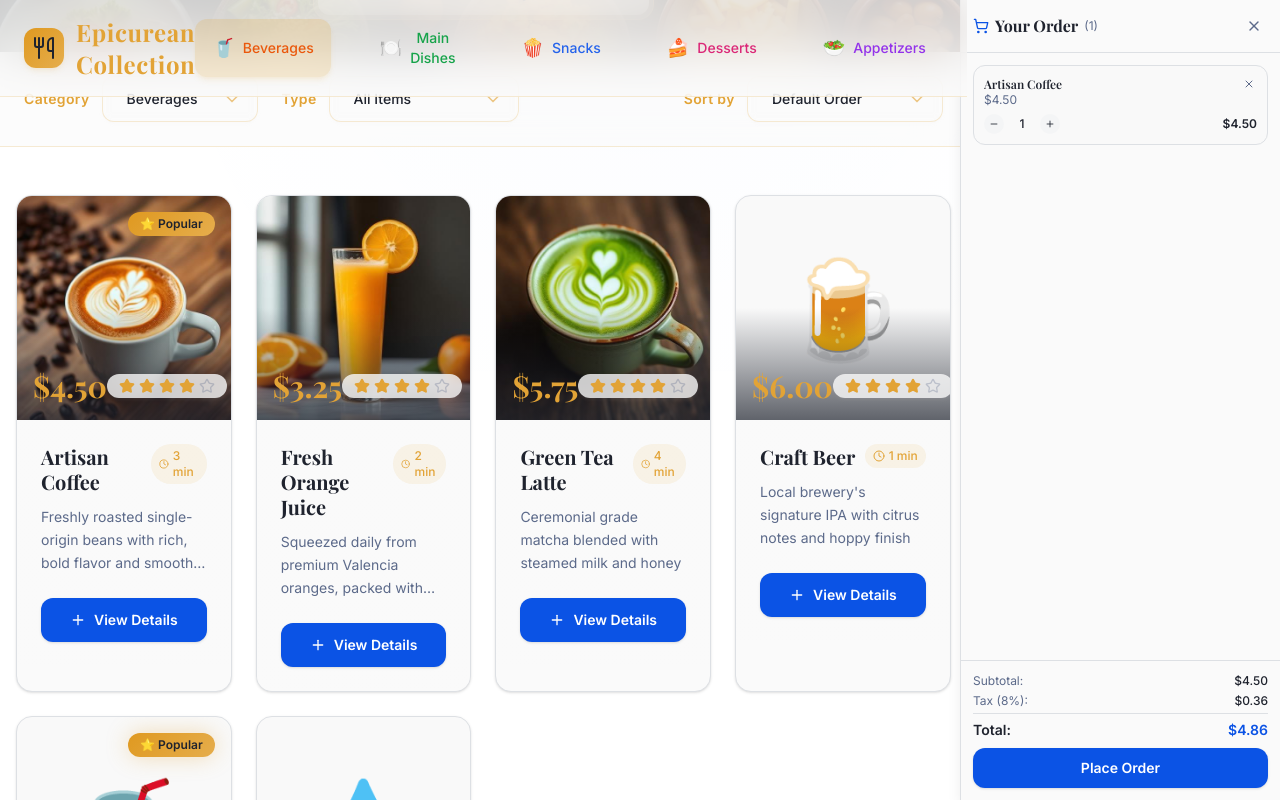
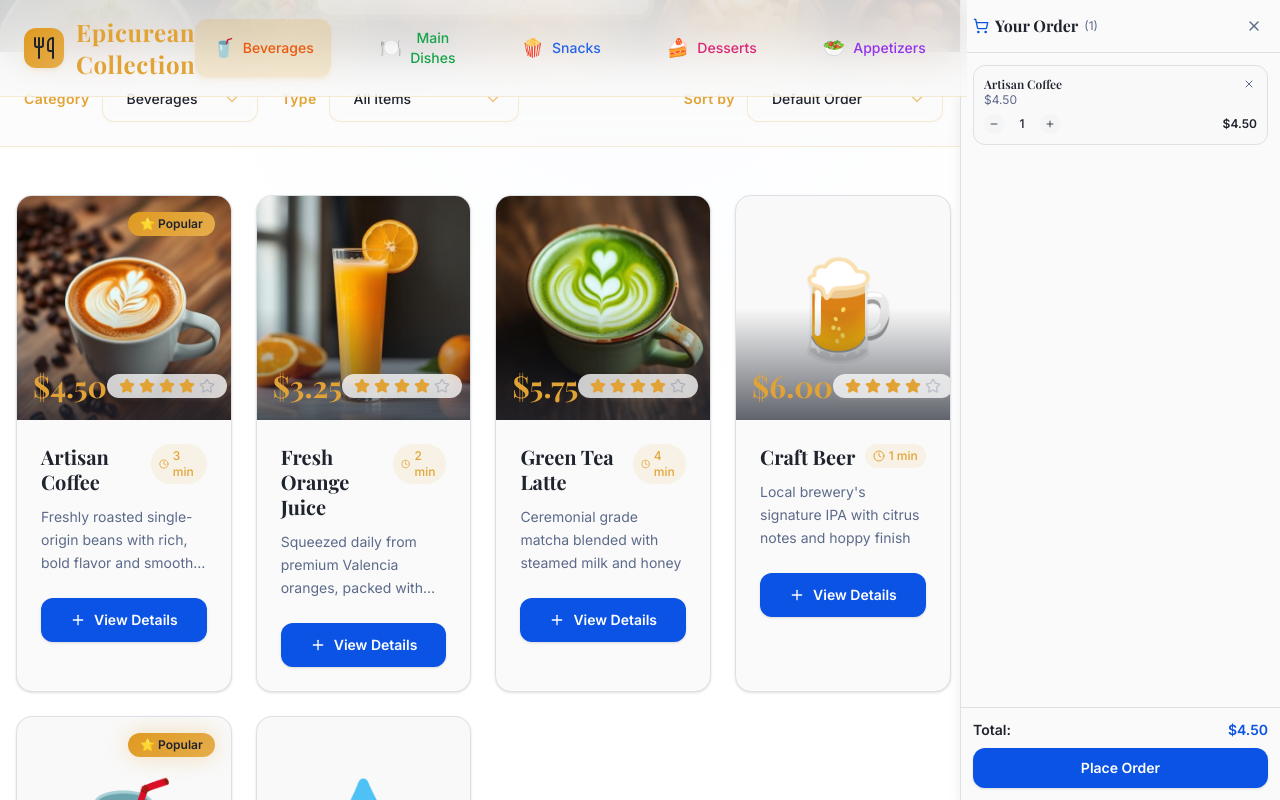
Before and after one commit to jacson03/bolt, a React (Vite) app: page / in a window 1280 px wide. Both pictures are taken after a click on the element 163 px from the left and 829 px from the top of the page. Shown: the part 429-1229 px from the top of the page. Built offline with nearby package versions, Linux system fonts and the light colour scheme.

Commit message:
Remove tax calculation
Remove tax calculation from the item cost.

```diff
--- a/src/components/ItemSidebar.tsx
+++ b/src/components/ItemSidebar.tsx
@@ -11,9 +11,7 @@ interface ItemSidebarProps {
 export const ItemSidebar = ({ selectedItems = [], onClose, onUpdateQuantity, onRemoveItem }: ItemSidebarProps) => {
   if (selectedItems.length === 0) return null;
 
-  const subtotal = selectedItems.reduce((sum, item) => sum + (item.price * item.quantity), 0);
-  const tax = subtotal * 0.08; // 8% tax
-  const total = subtotal + tax;
+  const total = selectedItems.reduce((sum, item) => sum + (item.price * item.quantity), 0);
 
   return (
     <div className="w-80 bg-card border-l border-border shadow-professional h-full flex flex-col animate-slide-in-right">
@@ -79,15 +77,7 @@ export const ItemSidebar = ({ selectedItems = [], onClose, onUpdateQuantity, onR
         {/* Order Summary */}
         <div className="border-t border-border p-3 space-y-2">
           <div className="space-y-1 text-xs">
-            <div className="flex justify-between">
-              <span className="text-muted-foreground">Subtotal:</span>
-              <span className="font-medium">${subtotal.toFixed(2)}</span>
-            </div>
-            <div className="flex justify-between">
-              <span className="text-muted-foreground">Tax (8%):</span>
-              <span className="font-medium">${tax.toFixed(2)}</span>
-            </div>
-            <div className="flex justify-between text-sm font-bold pt-1.5 border-t border-border">
+            <div className="flex justify-between text-sm font-bold">
               <span>Total:</span>
               <span className="text-primary">${total.toFixed(2)}</span>
             </div>
```
